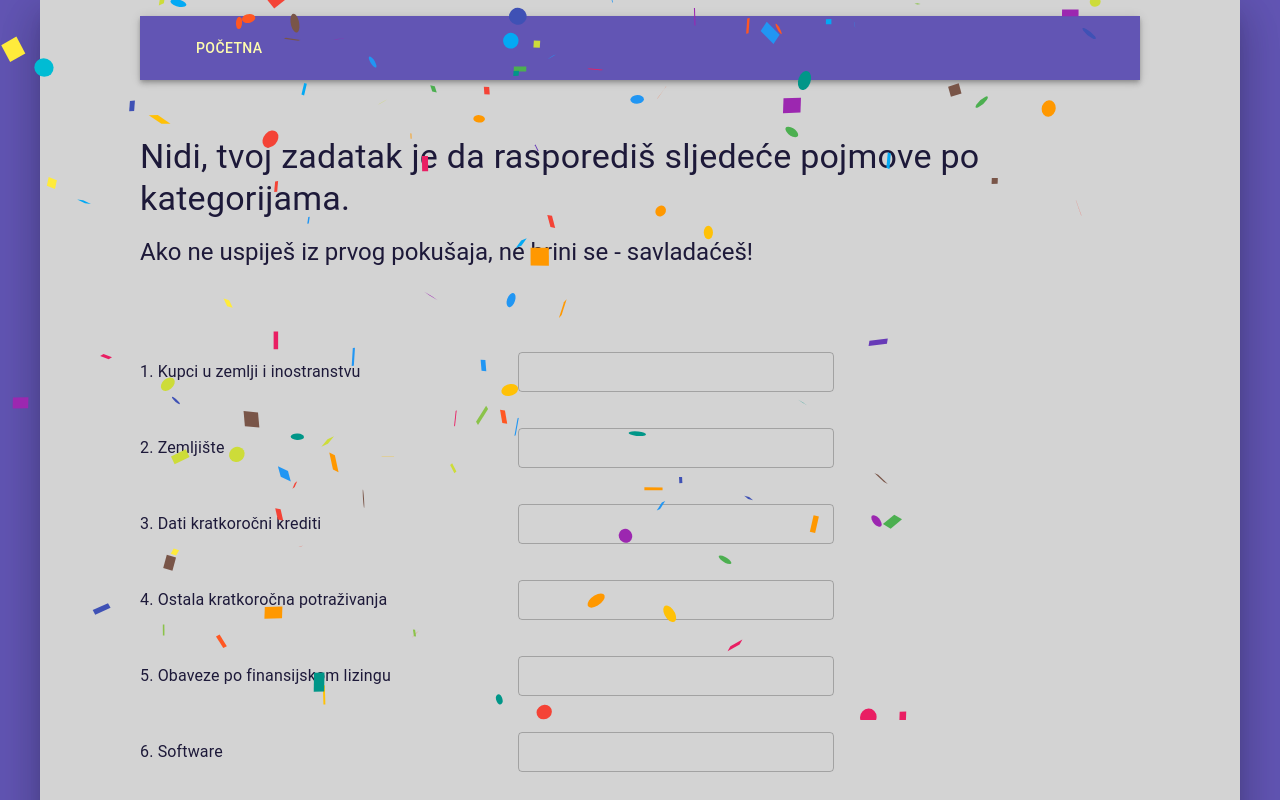
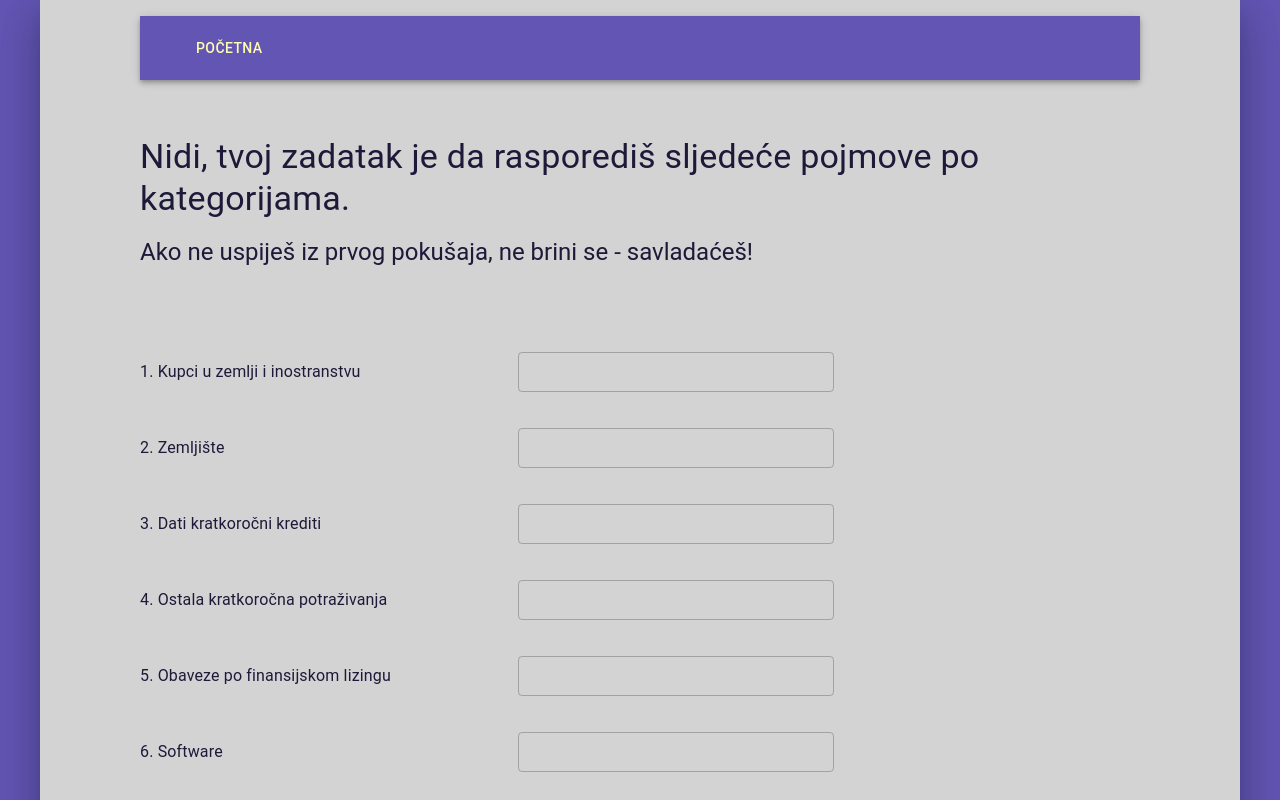
Before and after one commit to vvanovac/nidi-the-accountant, a React (Vite) app: page /nidi-the-accountant/balance-sheet-quiz in a window 1280 px wide. Shown: the top 800 px of the page. Built offline with nearby package versions, Linux system fonts and the light colour scheme; some icons are missing.

Commit message:
fix logic to display confetti in quiz page

```diff
--- a/src/components/BalanceSheetQuizPage.jsx
+++ b/src/components/BalanceSheetQuizPage.jsx
@@ -159,7 +159,7 @@ export default function BalanceSheetQuizPage() {
             </Button>
           </Toolbar>
         </AppBar>
-        {1 > 0 && <Confetti width={width} height={height} />}
+        {isSubmitted && totalScore === questions.length && <Confetti width={width} height={questions.length * 80} />}
         <Box
           sx={{
             display: 'flex',
--- a/src/hooks/useScreenSize.jsx
+++ b/src/hooks/useScreenSize.jsx
@@ -3,14 +3,14 @@ import { useState, useEffect } from 'react';
 export function useScreenSize() {
   const [size, setSize] = useState({
     width: window.innerWidth,
-    height: window.innerHeight,
+    height: document.documentElement.scrollHeight,
   });
 
   useEffect(() => {
     const handleResize = () => {
       setSize({
         width: window.innerWidth,
-        height: window.innerHeight,
+        height: document.documentElement.scrollHeight,
       });
     };
 
@@ -20,6 +20,6 @@ export function useScreenSize() {
 
   return {
     width: size.width * 0.9,
-    height: size.height * 0.9,
+    height: size.height * 0.95,
   };
 }
```
